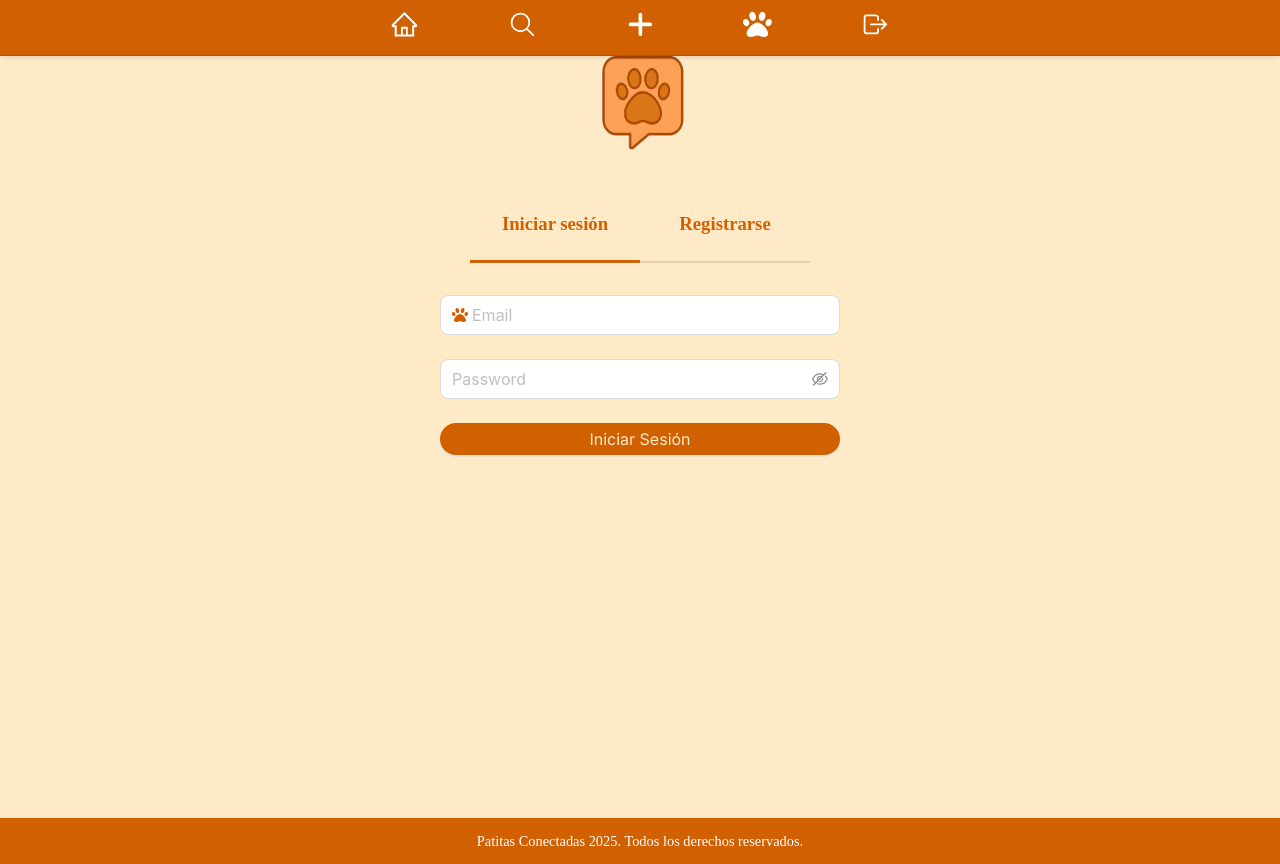
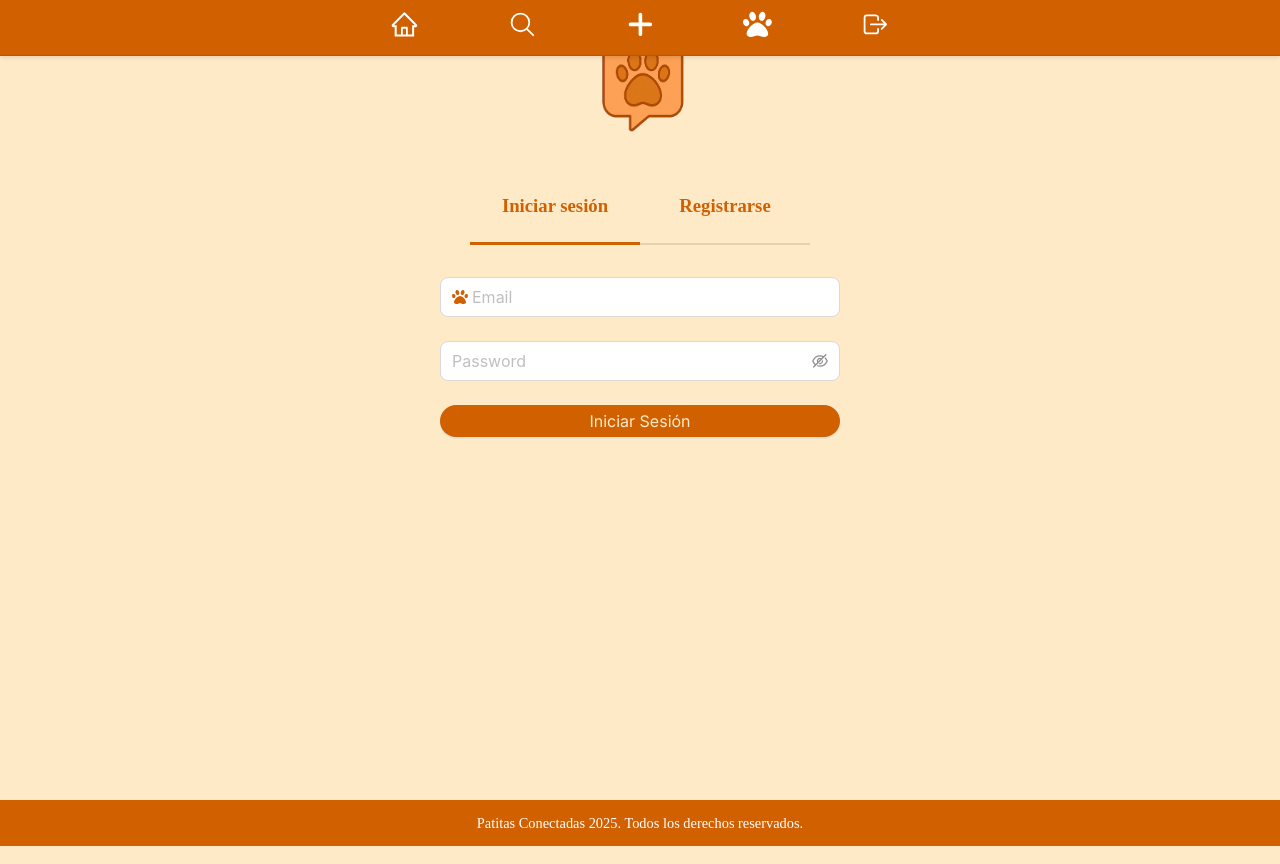
Before and after one commit to capimaker/patitApp, a React (Vite) app: page /login in a window 1280 px wide. Built offline with nearby package versions, Linux system fonts and the light colour scheme; a web font is replaced by a local one.

Commit message:
app estilos funcionando ok a falta de algun detalle de profile y addPost

```diff
--- a/src/App.css
+++ b/src/App.css
@@ -8,3 +8,14 @@ h3 {
   color: var(--acentos);
   text-align: center;
 }
+
+
+.app-wrapper {
+  display: flex;
+  flex-direction: column;
+  min-height: 100vh;
+}
+
+footer {
+  margin-top: auto;
+}
--- a/src/App.jsx
+++ b/src/App.jsx
@@ -11,22 +11,22 @@ import Footer from "./components/Footer/Footer";
 
 function App() {
   return (
-    <>
+    <div className="app-wrapper"> {/* ← 1️⃣ línea añadida */}
       <BrowserRouter>
         <Header />
         <Routes>
           <Route path="/posts" element={<Posts />} />
           <Route path="/login" element={<Login/>} />
-        <Route path="/profile" element={<Profile/>} />
-        <Route path="/" element={<Navigate to="/home" />} />
-        <Route path="/register" element={<Register/>}/>
-         <Route path="/home" element={<Home />} />
+          <Route path="/profile" element={<Profile/>} />
+          <Route path="/" element={<Navigate to="/home" />} />
+          <Route path="/register" element={<Register/>}/>
+          <Route path="/home" element={<Home />} />
           <Route path="/search" element={<Search />} />
           <Route path="/search/:postTitle" element={<Search />} />
         </Routes>
         <Footer />
       </BrowserRouter>
-    </>
+    </div>
   );
 }
 
--- a/src/components/Header/Header.css
+++ b/src/components/Header/Header.css
@@ -6,6 +6,7 @@
   align-items: center;
   background-color: #d06000;
   z-index: 100;
+
 }
 
 .nav-content {
--- a/src/components/Header/Header.jsx
+++ b/src/components/Header/Header.jsx
@@ -12,7 +12,6 @@ const Header = () => {
   const navigate = useNavigate();
   const dispatch = useDispatch();
   const {user} = useSelector ((state) => state.auth);
-  // const token = localStorage.getItem("token");     //comentar para poder trabajar en Home
 
     const onLogout = (e) =>{
         e.preventDefault();
@@ -22,19 +21,6 @@ const Header = () => {
 
   return (
     <>
-      <div className = "header-top">
-         {user ? (
-            <>
-            {/* //      <Mybutton onClick={onLogout}>Cerrar Sesión</Mybutton> */}
-            {/* //      <span><Link to="/profile">{user.name}</Link></span> */}
-                  </>
-               ):(
-                <>
-                <span><Link to="/login"> Iniciar Sesión</Link></span>
-                <span><Link to="/register">Registrate</Link></span>
-                </>
-                )}
-        </div>
 
       {/* NAVBAR DESKTOP */}
       <nav className="header desktop-navbar">
--- a/src/components/Profile/Profile.css
+++ b/src/components/Profile/Profile.css
@@ -1,8 +1,7 @@
-
 .profile-container {
   max-width: 1000px;
-  margin: 2rem auto;
-  padding: 0 2rem;
+  margin: 0.1rem auto;
+  margin-top: 8rem;
 }
 
 .profile-header {
@@ -47,15 +46,17 @@
 
 .profile-grid {
   display: grid;
-  grid-template-columns: repeat(auto-fill, minmax(280px, 1fr));
-  gap: 1rem;
+  grid-template-columns: repeat(auto-fit, minmax(280px, 1fr));
+  gap: 1.5rem;
+  max-width: 900px;
+  margin: 0 auto;
+  width: 100%;
 }
-
 
 .individual-card {
   border-radius: 8px;
   overflow: hidden;
-  box-shadow: 0 2px 8px rgba(0,0,0,0.1);
+  box-shadow: 0 2px 8px rgba(0, 0, 0, 0.1);
 }
 
 
@@ -63,5 +64,13 @@
   .profile-grid {
     grid-template-columns: 1fr;
     padding-left: 2.5rem;
+
   }
 }
+
+.profile-info h2 {
+  margin: 0;
+  font-size: 2.3rem;
+  font-family: var(--titulos);
+  color: #974701;
+}
--- a/src/components/Search/SearchInput/SearchInput.css
+++ b/src/components/Search/SearchInput/SearchInput.css
@@ -7,4 +7,5 @@
   display: flex;
   justify-content: center;
   margin-bottom: 1.5rem;
+  padding: 0.6em;
 }
```
Also changed, not shown: src/components/Home/Home.jsx (+0 -8 lines).
